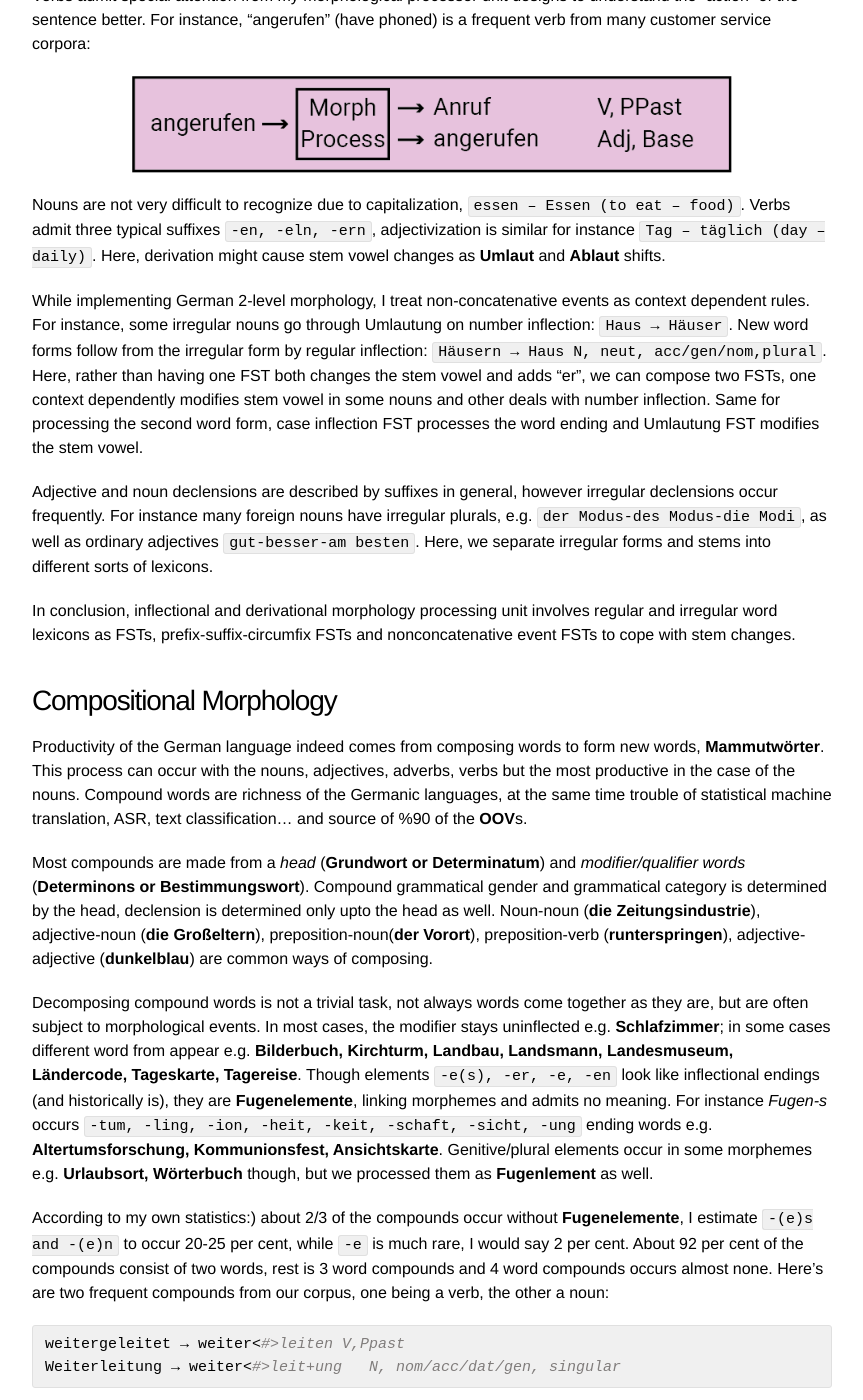
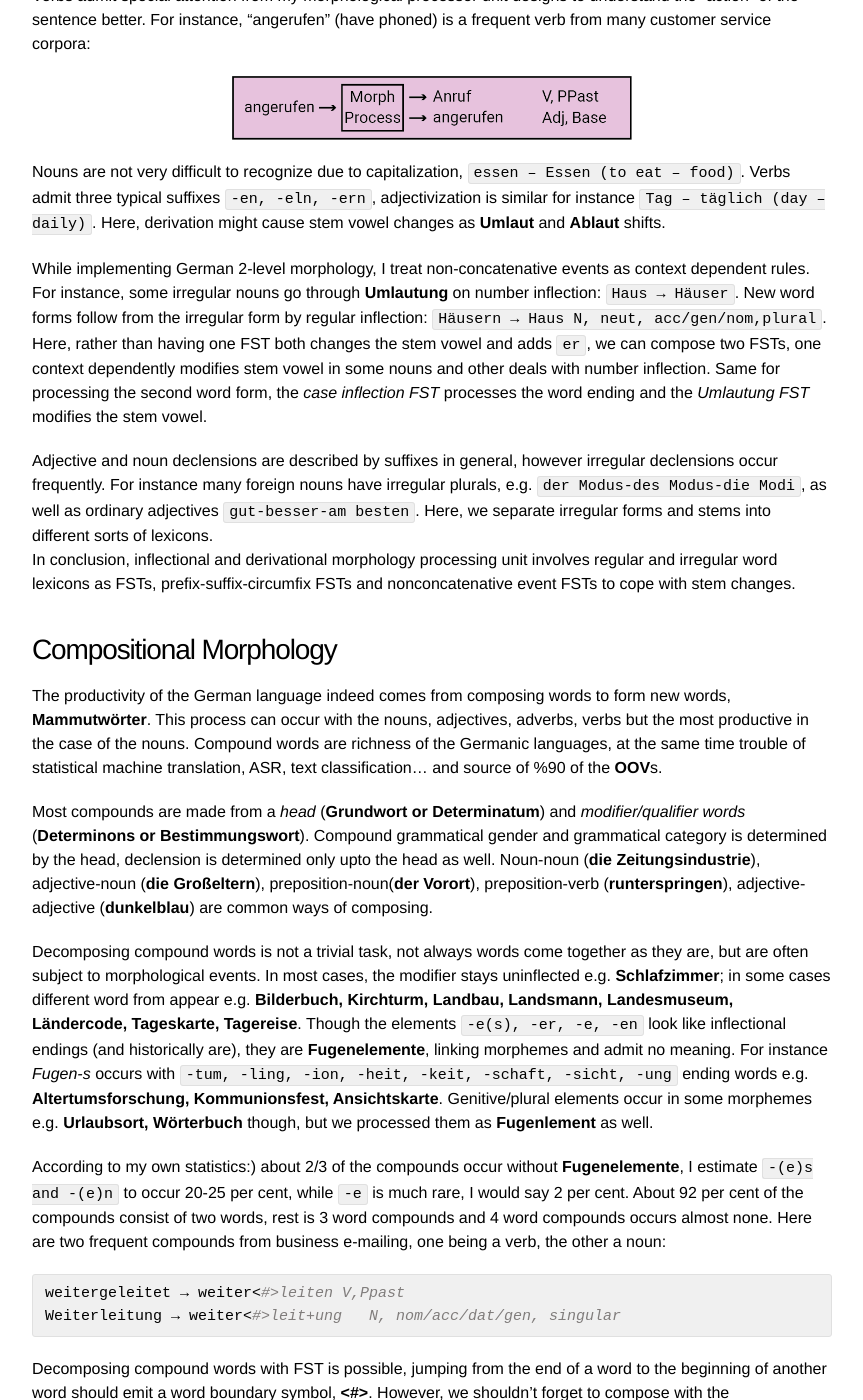
Before and after one commit to DuyguA/DuyguA.github.io, a Jekyll site: the page built from _posts/2017-12-10-german-t1o-level-morphology.md, in a window 1280 px wide and 1400 px high, scrolled down 1905 px. Shown: the whole window, without its empty margins (208-1071 px from the left). Built offline with Jekyll 4.4.1, drawn with Linux system fonts in a browser that asks for light colours; nearby versions of some CDN libraries; some web fonts are replaced; some of the changed text lies outside the part shown.

Commit message:
fixed typos

````diff
--- a/_posts/2017-12-10-german-t1o-level-morphology.md
+++ b/_posts/2017-12-10-german-t1o-level-morphology.md
@@ -76,36 +76,38 @@
 In my own implementations, I usually focus on derivations that involve nouns, adjectives and verbs. Most of the sentence level information “who, when, how”, as well as the sentence tense is captured by these three classes. Verbs admit special attention from my morphological processor unit designs to understand the “action” of the sentence better. For instance, “angerufen” (have phoned) is a frequent verb from many customer service corpora:
 
 <figure>
-  <img class="tqw" src="/assets/images/german-morph.png" alt="german-morph.png">
+  <img class="halfw" src="/assets/images/german-morph.png" alt="german-morph.png">
 </figure>
 
 
 Nouns are not very difficult to recognize due to capitalization, `essen – Essen (to eat – food)`. Verbs admit  three typical suffixes `-en, -eln, -ern`, adjectivization is similar for instance `Tag – täglich (day – daily)`. Here, derivation might cause stem vowel changes as **Umlaut** and **Ablaut** shifts.
 
-While implementing  German 2-level morphology, I treat non-concatenative events as context dependent rules. For instance, some irregular nouns go through Umlautung on number inflection: `Haus → Häuser`. New word forms follow from the irregular form by regular inflection: `Häusern → Haus N, neut, acc/gen/nom,plural`. Here, rather than having one FST both changes the stem vowel and adds “er”, we can compose two FSTs, one context dependently modifies stem vowel in some nouns and other deals with number inflection. Same for processing the second word form, case inflection FST processes the word ending and Umlautung FST modifies the stem vowel.
+While implementing  German 2-level morphology, I treat non-concatenative events as context dependent rules. For instance, some irregular nouns go through **Umlautung** on number inflection: `Haus → Häuser`. New word forms follow from the irregular form by regular inflection: `Häusern → Haus N, neut, acc/gen/nom,plural`. Here, rather than having one FST both changes the stem vowel and adds `er`, we can compose two FSTs, one context dependently modifies stem vowel in some nouns and other deals with number inflection. Same for processing the second word form, the *case inflection FST* processes the word ending and the *Umlautung FST* modifies the stem vowel.
 
 Adjective and noun declensions are described by suffixes in general, however irregular declensions occur frequently. For instance many foreign nouns have irregular plurals, e.g. `der Modus-des Modus-die Modi`, as well as ordinary adjectives `gut-besser-am besten`. Here, we separate irregular forms and stems into different sorts of lexicons.
-
 In conclusion, inflectional and derivational morphology processing unit involves regular and irregular word lexicons as FSTs, prefix-suffix-circumfix FSTs and nonconcatenative event FSTs to cope with stem changes.
 
 ### Compositional Morphology
 
-Productivity of the German language indeed comes from composing words to form new words, **Mammutwörter**. This process can occur with the nouns, adjectives, adverbs, verbs but the most productive in the case of the nouns. Compound words are richness of the Germanic languages, at the same time trouble of statistical machine translation, ASR, text classification... and source of %90 of the **OOV**s.
+The productivity of the German language indeed comes from composing words to form new words, **Mammutwörter**. This process can occur with the nouns, adjectives, adverbs, verbs but the most productive in the case of the nouns. Compound words are richness of the Germanic languages, at the same time trouble of statistical machine translation, ASR, text classification... and source of %90 of the **OOV**s.
 
 Most compounds are made from a *head* (**Grundwort or Determinatum**) and *modifier/qualifier words* (**Determinons or Bestimmungswort**). Compound grammatical gender and grammatical category is determined by the head, declension is determined only upto the head as well. Noun-noun (**die Zeitungsindustrie**), adjective-noun (**die Großeltern**), preposition-noun(**der Vorort**), preposition-verb (**runterspringen**), adjective-adjective (**dunkelblau**) are common ways of composing.
 
-Decomposing compound words is not a trivial task, not always words come together as they are, but are often subject to morphological events. In most cases, the modifier stays uninflected e.g. **Schlafzimmer**; in some cases different word from appear e.g. **Bilderbuch, Kirchturm, Landbau, Landsmann, Landesmuseum, Ländercode, Tageskarte, Tagereise**. Though elements `-e(s), -er, -e, -en` look like inflectional endings (and historically is), they are **Fugenelemente**, linking morphemes and admits no meaning. For instance *Fugen-s* occurs `-tum, -ling, -ion, -heit, -keit, -schaft, -sicht, -ung` ending words e.g. **Altertumsforschung, Kommunionsfest, Ansichtskarte**. Genitive/plural elements occur in some morphemes e.g. **Urlaubsort, Wörterbuch** though, but we processed them as **Fugenlement** as well.
+Decomposing compound words is not a trivial task, not always words come together as they are, but are often subject to morphological events. In most cases, the modifier stays uninflected e.g. **Schlafzimmer**; in some cases different word from appear e.g. **Bilderbuch, Kirchturm, Landbau, Landsmann, Landesmuseum, Ländercode, Tageskarte, Tagereise**. Though the elements `-e(s), -er, -e, -en` look like inflectional endings (and historically are), they are **Fugenelemente**, linking morphemes and admit no meaning. For instance *Fugen-s* occurs with `-tum, -ling, -ion, -heit, -keit, -schaft, -sicht, -ung` ending words e.g. **Altertumsforschung, Kommunionsfest, Ansichtskarte**. Genitive/plural elements occur in some morphemes e.g. **Urlaubsort, Wörterbuch** though, but we processed them as **Fugenlement** as well.
 
-According to my own statistics:) about 2/3 of the compounds occur without **Fugenelemente**, I estimate `-(e)s and -(e)n` to occur 20-25 per cent, while `-e` is much rare, I would say 2 per cent. About 92 per cent of the compounds consist of two words, rest is 3 word compounds and 4 word compounds occurs almost none. Here’s are two frequent compounds from our corpus, one being a verb, the other a noun:
+According to my own statistics:) about 2/3 of the compounds occur without **Fugenelemente**, I estimate `-(e)s and -(e)n` to occur 20-25 per cent, while `-e` is much rare, I would say 2 per cent. About 92 per cent of the compounds consist of two words, rest is 3 word compounds and 4 word compounds occurs almost none. Here are two frequent compounds from business e-mailing, one being a verb, the other a noun:
+
 ```sh
 weitergeleitet → weiter<#>leiten V,Ppast
 Weiterleitung → weiter<#>leit+ung   N, nom/acc/dat/gen, singular
 ```
-Decomposing compound words with FST is possible, jumping from end of a word to beginning of another word should emit a word boundary symbol, **<#>**. However, we shouldn’t forget to compose with the *Fugenelement FST* and *Umlautung FST*. This way, one can transduce all possible splittings of a compound, which splits are feasible or “make sense” is whole another issue. My in-house tool generates all possible splits, then filtered by impossible POS tag combinations (e.g. beiden is not bei<#>den) and a language model. For instance “Rohrohrzucker” has 2 possible splits:
+Decomposing compound words with FST is possible, jumping from the end of a word to the beginning of another word should emit a word boundary symbol, **<#>**. However, we shouldn’t forget to compose with the *Fugenelement FST* and *Umlautung FST*. This way, one can transduce all possible splittings of a compound, which splits are feasible or “make sense” is whole another issue. My in-house tool generates all possible splits, then filtered by impossible POS tag combinations (e.g. beiden is not bei<#>den) and a language model. For instance “Rohrohrzucker” has 2 possible splits:
+
 ```sh
 Rohr<#>ohr<#>zucker     pipe ear sugar
 Roh<#>rohr<#>zucker     raw cane sugar
 ```
+
 We eliminate the first form because “it doesn’t make sense”, i.e. it admits a very low probability from the language model. Also, we use the heuristic that “less split is better than more splits”. If a compound admits a 2 word split and a 3 word split, we prefer the former.
 As seen, processing German morphology is challenging but interesting and sophisticated. I usually have mixed feelings, sometimes find it too diffilcult, sometimes enjoy the level of sophistication.
 
````
